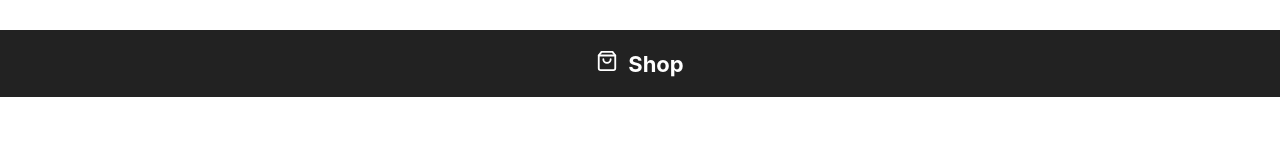
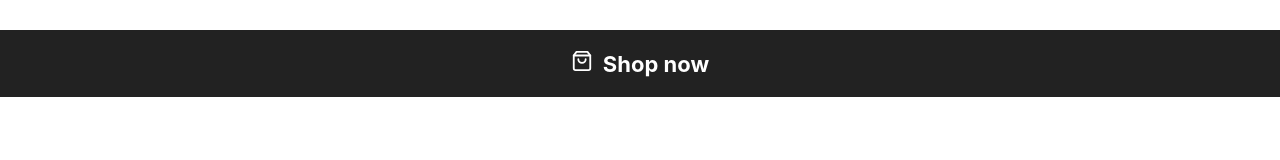
Before and after one commit to safar53/shop, a React (Create React App) app: page / in a window 1280 px wide. Shown: the top 160 px of the page. Built offline with nearby package versions, Linux system fonts and the light colour scheme.

Commit message:
gh-pages change yml file

```diff
--- a/src/App.js
+++ b/src/App.js
@@ -55,7 +55,7 @@ export default function App() {
       value={{ state: state, addToCart, removeFromCart, increase, decrease }}
     >
       <div className="App">
-        <h1><FiShoppingBag />Shop</h1>
+        <h1><FiShoppingBag />Shop now</h1>
         <Route exact path="/shop" component={Products} />
         <Route path="/cart" component={Cart} />
       </div>
```
